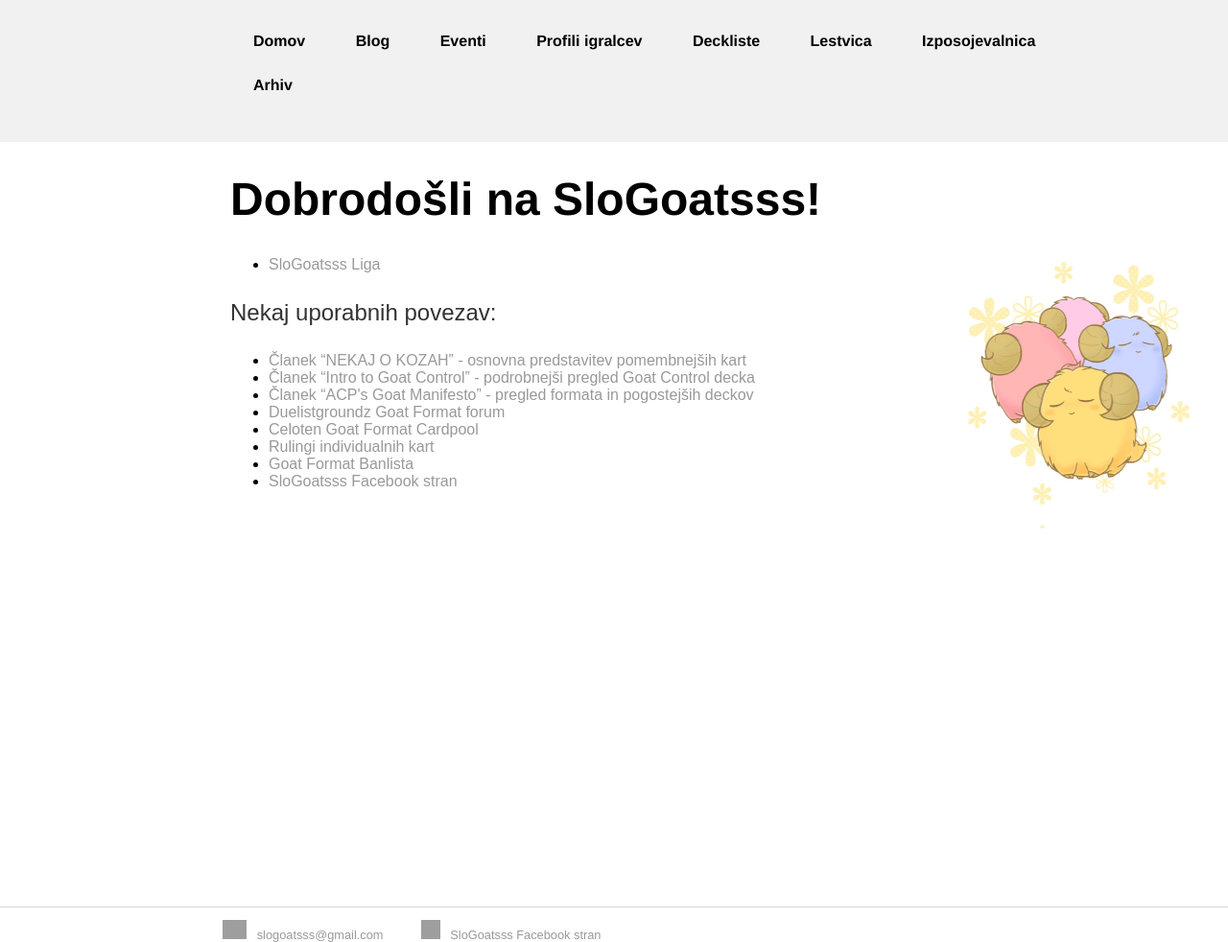
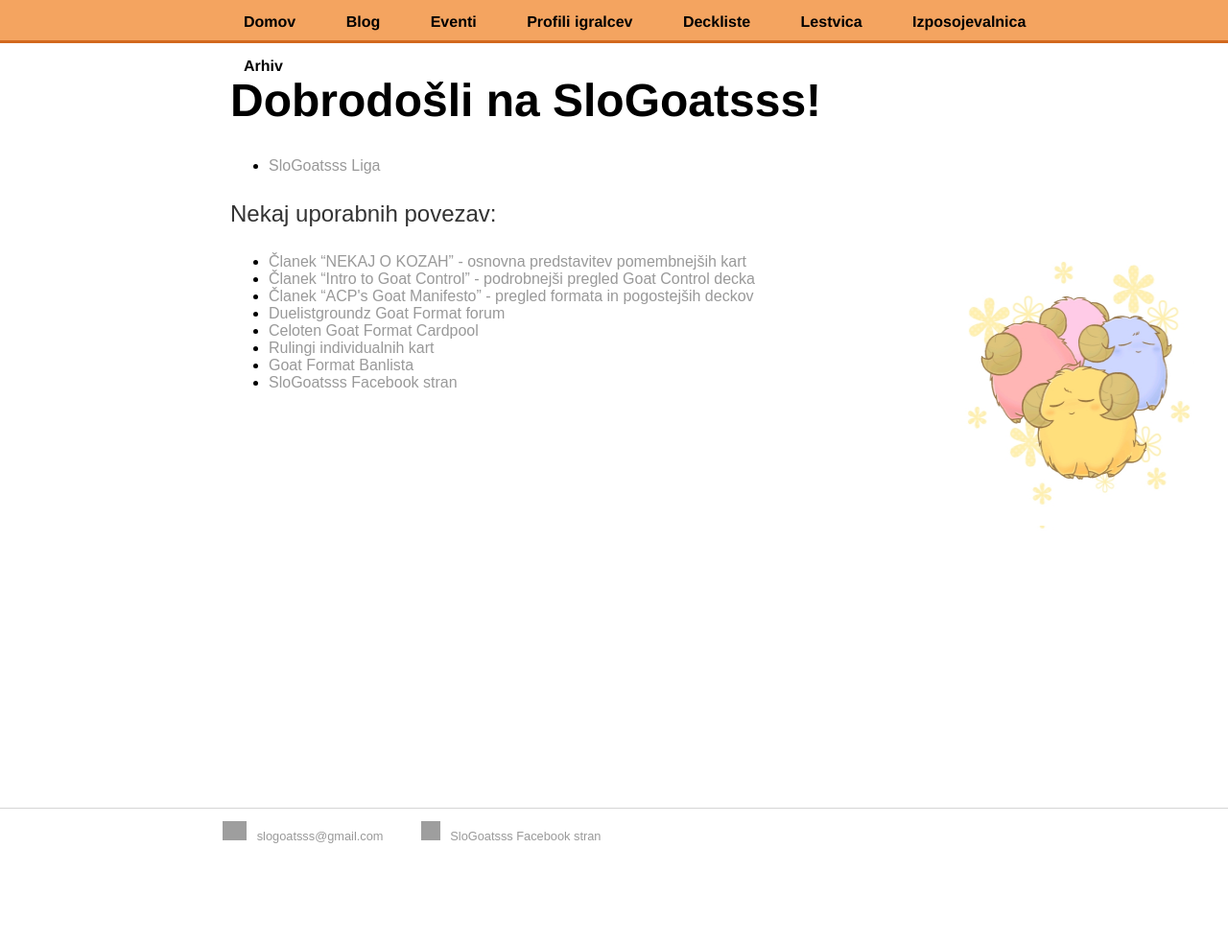
Before and after one commit to slogoatsss/slogoatsss.github.io, a Jekyll site: the page built from index.html, in a window 1280 px wide. Shown: the whole page at 96% size. Built offline with Jekyll 4.4.1, drawn with Linux system fonts in a browser that asks for light colours; nearby versions of some CDN libraries; library files that are not in the unit come from our copies; after the commit the page ends 900 px from its top, so only the background shows below that; grey boxes are pictures that could not be loaded.

Commit message:
give up trying to fix header - manual "revert"

```diff
--- a/css/main.css
+++ b/css/main.css
@@ -19,9 +19,11 @@ body{
 	box-sizing: border-box;
 }
 header {
-  overflow: hidden;
-  background-color: #f1f1f1;
-  padding: 20px 10px;
+	height: 45px;
+	box-sizing: border-box;
+	border-bottom: 3px solid #D2691E;
+	background-color: #F4A460;
+	top: 0px;
 }
 #container {
 	min-height:100%;
```
